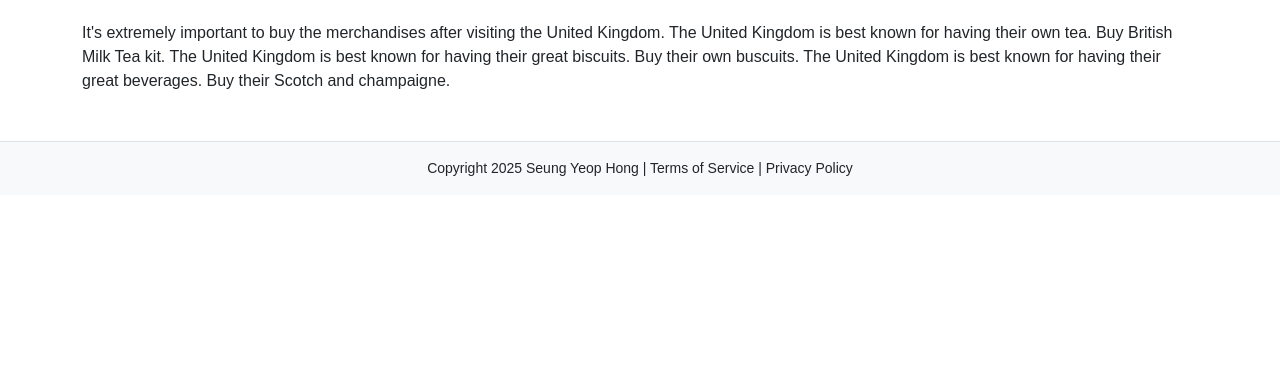
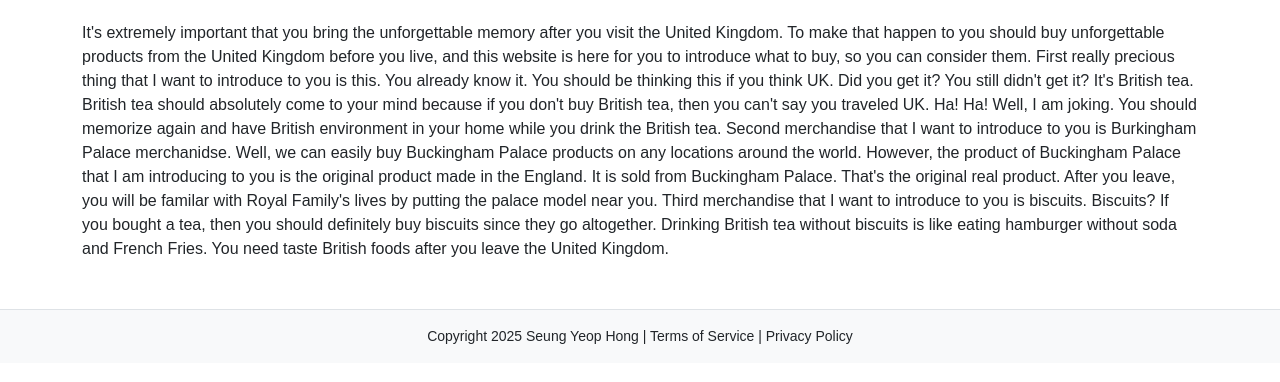
Before and after one commit to planetbot11/P4.-Class-Project-Build-Webpages--Part-4-4, a plain HTML site: page food-what-to-buy.html in a window 1280 px wide. Shown: the part 132-514 px from the top of the page. Drawn offline with nearby package versions, Linux system fonts and the light colour scheme; files that its build step writes are made by us from their sources.

Commit message:
Create food-what-to-buy.html.

```diff
--- a/food-what-to-buy.html
+++ b/food-what-to-buy.html
@@ -52,10 +52,23 @@
     <h1 class="mb-4">What to Buy in the United Kingdom</h1>
 
     <p>
-      It's extremely important to buy the merchandises after visiting the United Kingdom.
-      The United Kingdom is best known for having their own tea. Buy British Milk Tea kit.
-      The United Kingdom is best known for having their great biscuits. Buy their own buscuits.
-      The United Kingdom is best known for having their great beverages. Buy their Scotch and champaigne.
+      It's extremely important that you bring the unforgettable memory after you visit the United Kingdom.
+      To make that happen to you should buy unforgettable products from the United Kingdom before you live,
+      and this website is here for you to introduce what to buy, so you can consider them.
+
+      First really precious thing that I want to introduce to you is this. You already know it. You should be thinking this
+      if you think UK. Did you get it? You still didn't get it? It's British tea. British tea should absolutely come to your mind
+      because if you don't buy British tea, then you can't say you traveled UK. Ha! Ha! Well, I am joking. You should memorize again and
+      have British environment in your home while you drink the British tea.
+
+      Second merchandise that I want to introduce to you is Burkingham Palace merchanidse. Well, we can easily buy Buckingham Palace
+      products on any locations around the world. However, the product of Buckingham Palace that I am introducing to you is the original product
+      made in the England. It is sold from Buckingham Palace. That's the original real product. After you leave, you will be familar with Royal Family's
+      lives by putting the palace model near you.
+
+      Third merchandise that I want to introduce to you is biscuits. Biscuits? If you bought a tea, then you should definitely buy biscuits since they go
+      altogether. Drinking British tea without biscuits is like eating hamburger without soda and French Fries. You need taste British foods after you leave
+      the United Kingdom.
     </p>
   </main>
 
```
